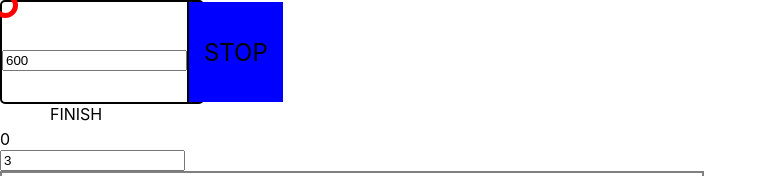
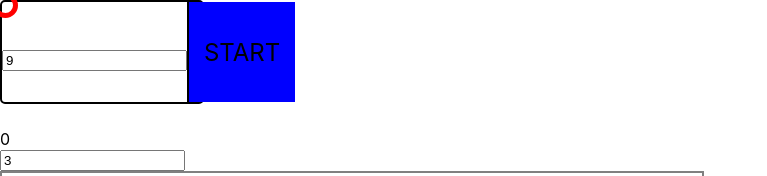
Before and after one commit to Foxona/RisovalkaTimerBooks, a React (Create React App) app: page / in a window 1280 px wide. Shown: the top 176 px of the page, without its empty margins (0-767 px from the left). Built offline with nearby package versions, Linux system fonts and the light colour scheme; the HTML template or start-up script is replaced by a standard one.

Commit message:
Timer functional

```diff
--- a/src/App.js
+++ b/src/App.js
@@ -5,8 +5,8 @@ import Risovalka from './components/Risovalka';
 import Timer from './components/Timer';
 
 function App() {
-
   const [state, setState] = useState("3")
+  const [btnClr, setBtnClr] = useState("blue")
   let max = (state) - 0;
   const objects = [];
   if (max > 12) { max = 12 }
@@ -20,7 +20,14 @@ function App() {
 
   return (
     <div className="App">
-      <Timer onClickButton={() => {}} buttonColor={"blue"} />
+      <Timer onClickButton={(s) => {
+        console.log("Timer is currently: " + (s ? "started" : "stopped"))
+        setBtnClr(s ? "blue" : "red")
+      }}
+        onStarted={() => {}}
+        waitSeconds={9}
+        finishText="TIME OUT"
+        buttonColor={btnClr} />
       <InfiniteRender></InfiniteRender>
       <input type="text" value={state} onChange={(e) => { setState(e.target.value) }}></input>
       <div className={styles.container}>
--- a/src/components/Timer.jsx
+++ b/src/components/Timer.jsx
@@ -1,29 +1,56 @@
 import styles from './Timer.module.css'
 import { useState } from 'react'
 
-export default function Timer({ onClickButton, buttonColor }) {
-    return (<TimerRender time={600} started={false} buttonColor={buttonColor} finish={true}
-        onButtonClicked={onClickButton}
+export default function Timer({ onClickButton, buttonColor, waitSeconds, finishText }) {
+    const [textValue, setTextValue] = useState(waitSeconds)
+    const [started, setStarted] = useState(false)
+    const [finished, setFinished] = useState(false)
+    const handleTimer = (v) => {
+        //  BUG: stop button broken
+        // if (!started && v === 0) {return}
+        if (v !== 0) {
+            console.log("handleTimer: " + v)
+            setTextValue(v)
+            setTimeout(() => { handleTimer(v - 1) }, 1000)
+        } else {
+            setStarted(false)
+            setTextValue(waitSeconds)
+            setFinished(true)
+        }
+    }
+    return (<TimerRender started={started} buttonColor={buttonColor} finish={finished}
+        onButtonClicked={() => {
+            setStarted(!started)
+            if (!started) { handleTimer(textValue) ; setFinished(false) }
+            if (started) { setTextValue(waitSeconds) }
+            onClickButton(started)
+
+        }}
         onKeyDown={() => { console.log("okd") }}
         onKeyUp={() => { console.log("oku") }}
+        onInputChange={(e) => { setTextValue(e.target.value - 0) }}
+        text={textValue}
+        finishText={finishText}
     />)
 }
 
 function TimerRender(props) {
-    const { started, buttonColor, time, finish, onButtonClicked, onChange, onKeyUp, onKeyDown } = props;
-
+    const { started, buttonColor, finish, onButtonClicked, onInputChange, onKeyUp, onKeyDown, text, finishText } = props;
     return (<>
         <div className={styles.timer}>
             <div className={styles.time}>
-                <input type="text" value={time} onKeyDown={onKeyDown} onKeyUp={onKeyUp} />
+                <input type="text" value={text} disabled={started}
+                    onChange={onInputChange}
+                    onKeyDown={onKeyDown}
+                    onKeyUp={onKeyUp} />
             </div>
 
             <div className={styles.button}
                 style={{ backgroundColor: buttonColor }}
                 onClick={onButtonClicked}
-            ><span>{started ? "START" : "STOP"}</span></div>
+            ><span>{started ? "STOP" : "START"}</span></div>
         </div>
-        <div className={styles.finish}>{finish ? "FINISH" : ""}</div>
+        <div className={styles.finish}>{finish ? finishText : ""}</div>
     </>)
 }
 
```
Also changed, not shown: 2 other files (tests, documents, lock files or other folders).
